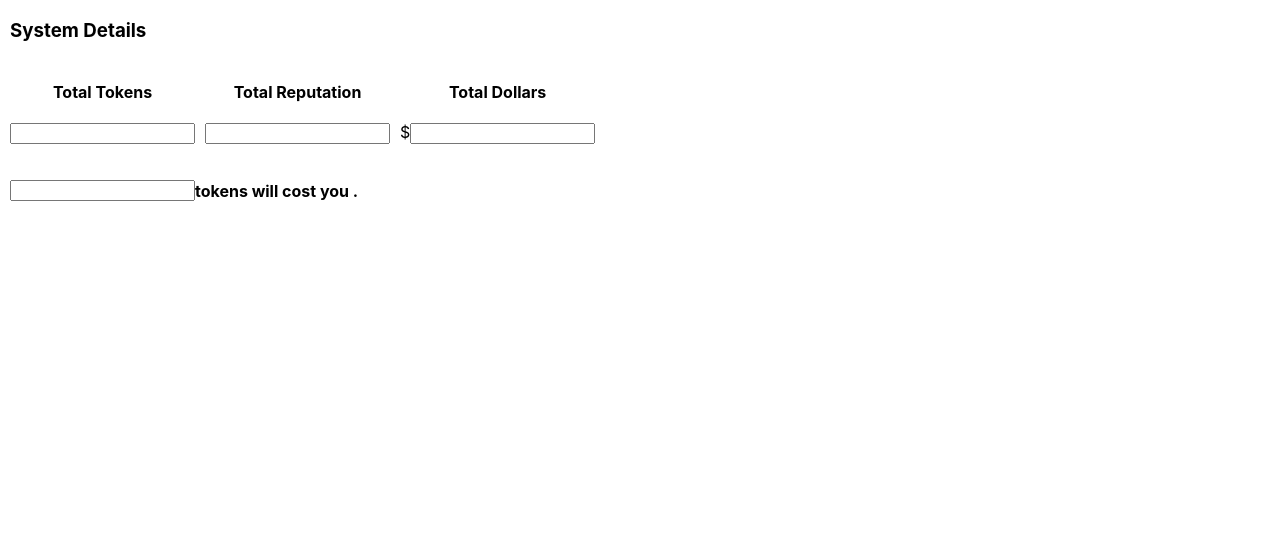
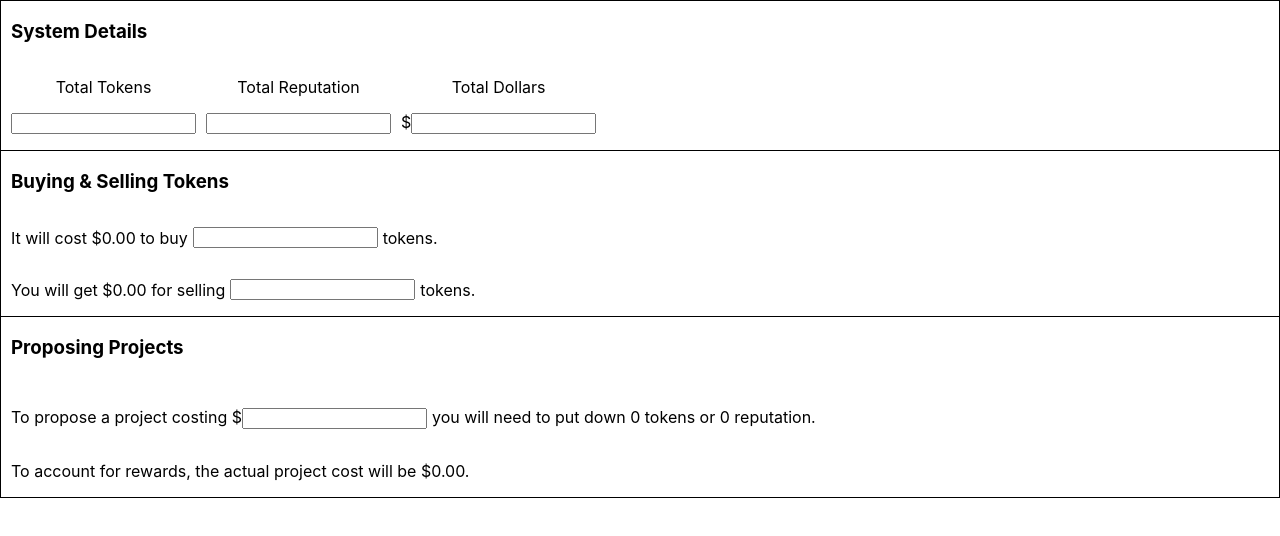
Before and after one commit to distribute-protocol/role-playing, a React (Create React App) app: page / in a window 1280 px wide. Shown: the top 536 px of the page. Built offline with nearby package versions, Linux system fonts and the light colour scheme.

Commit message:
added proposing projects section

```diff
--- a/src/App.js
+++ b/src/App.js
@@ -8,47 +8,99 @@ class App extends Component {
       totalTokens: 0,
       totalReputation: 0,
       totalDollars: 0,
-      userTokens: 0,
-      userReputation: 0
+      buyTokens: 0,
+      sellTokens: 0,
+      proposedCost: 0,
+      actualCost: 0
     }
     this.storeInput = this.storeInput.bind(this)
     this.buyTokens = this.buyTokens.bind(this)
     this.sellTokens = this.sellTokens.bind(this)
+    this.proposeProject = this.proposeProject.bind(this)
   }
 
   storeInput (e, variable) {
-    this.setState({[variable]: e.target.value})
+    if (!isNaN(parseInt(e.target.value))) {
+      this.setState({[variable]: parseInt(e.target.value)})
+    }
   }
 
-  buyTokens (_tokens) {
+  buyTokens () {
+    let buyPrice
+    this.state.totalTokens === 0 || this.state.totalDollars === 0
+      ? buyPrice = 0.01 * this.state.buyTokens // based on baseCost in DistributeToken.sol where ether is ~$200
+      : buyPrice = (this.state.totalDollars / this.state.totalTokens) * this.state.buyTokens / (this.state.buyTokens + this.state.totalTokens)
+    return !isNaN(buyPrice)
+      ? buyPrice
+      : 0
   }
 
-  sellTokens (_tokens) {
+  sellTokens () {
+    let sellPrice
+    this.state.totalTokens === 0
+      ? sellPrice = 0
+      : sellPrice = (this.state.sellTokens * this.state.totalDollars) / (this.state.totalTokens)
+    return !isNaN(sellPrice) && !(this.state.sellTokens > this.state.totalTokens)
+      ? sellPrice
+      : 0
+  }
+
+  proposeProject (type) {
+    let actualCost = this.state.proposedCost * 1.11
+    if (!isNaN(actualCost) && this.state.totalDollars > 0) {
+      return type === 'tokens'
+        ? (actualCost * this.state.totalTokens) / (20 * this.state.totalDollars)
+        : (actualCost * this.state.totalReputation) / (20 * this.state.totalDollars)
+    } else {
+      return 0
+    }
   }
 
   render () {
     return (
       <div >
+        <div style={{border: '1px solid black', marginBottom: -1}}>
           <h3 style={{marginLeft: 10}}>System Details</h3>
           <div style={{display: 'flex'}}>
             <div style={{display: 'flex', flexDirection: 'column', textAlign: 'center', marginLeft: 10}}>
-            <h4>Total Tokens</h4>
+              <p>Total Tokens</p>
               <input onChange={(e) => this.storeInput(e, 'totalTokens')} />
             </div>
             <div style={{display: 'flex', flexDirection: 'column', textAlign: 'center', marginLeft: 10}}>
-            <h4>Total Reputation</h4>
+              <p>Total Reputation</p>
               <input onChange={(e) => this.storeInput(e, 'totalReputation')} />
             </div>
             <div style={{display: 'flex', flexDirection: 'column', textAlign: 'center', marginLeft: 10}}>
-            <h4>Total Dollars</h4>
-            <p style={{marginTop: -1}}>$<input onChange={(e) => this.storeInput(e, 'totalReputation')} /></p>
+              <p>Total Dollars</p>
+              <p style={{marginTop: -1}}>$<input onChange={(e) => this.storeInput(e, 'totalDollars')} /></p>
+            </div>
+          </div>
+        </div>
+        <div style={{border: '1px solid black', marginBottom: -1}}>
+          <h3 style={{marginLeft: 10}}>Buying & Selling Tokens</h3>
+          <div style={{display: 'flex'}}>
+            <div style={{display: 'flex', textAlign: 'center', marginLeft: 10}}>
+              <p>It will cost ${this.buyTokens().toFixed(2)} to buy</p>
+              <input style={{height: 15, marginTop: 15, marginLeft: 5, marginRight: 5}} onChange={(e) => this.storeInput(e, 'buyTokens')} />
+              <p>tokens.</p>
             </div>
           </div>
           <div style={{display: 'flex'}}>
             <div style={{display: 'flex', textAlign: 'center', marginLeft: 10}}>
-            <input style={{height: 15, marginTop: 20}} onChange={(e) => this.storeInput(e, 'totalTokens')} />
-            <h4>tokens will cost you {this.buyTokens(this.state.buyTokens)}.</h4>
+              <p>You will get ${this.sellTokens().toFixed(2)} for selling </p>
+              <input style={{height: 15, marginTop: 15, marginLeft: 5, marginRight: 5}} onChange={(e) => this.storeInput(e, 'sellTokens')} />
+              <p>tokens.</p>
             </div>
+          </div>
+        </div>
+        <div style={{border: '1px solid black', marginBottom: -1}}>
+          <h3 style={{marginLeft: 10}}>Proposing Projects</h3>
+          <div style={{display: 'flex', textAlign: 'center', marginLeft: 10}}>
+            <p>To propose a project costing $<input style={{height: 15, marginTop: 15, marginRight: 5}} onChange={(e) => this.storeInput(e, 'proposedCost')} />
+              you will need to put down {this.proposeProject('tokens').toFixed(0)} tokens or {this.proposeProject('reputation').toFixed(0)} reputation.
+            </p>
+          </div>
+          <p style={{marginLeft: 10}}>To account for rewards, the actual project cost will be ${this.state.actualCost.toFixed(2)}.</p>
         </div>
       </div>
     )
```
Lines whose indentation alone changed are shown as unchanged.
